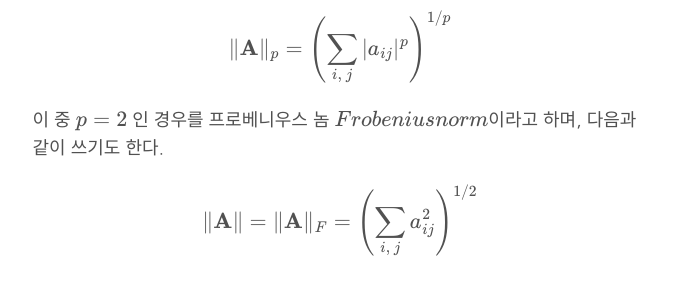
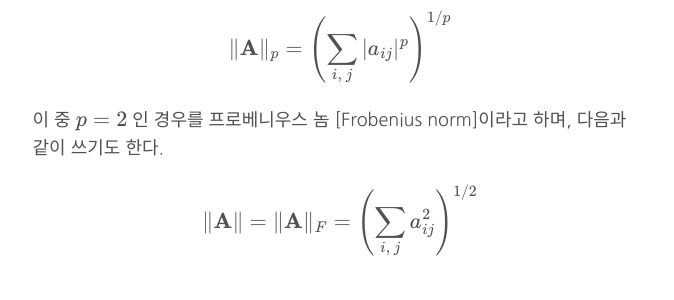
Before and after one commit to gem763/gem763.github.io, a Jekyll site: the page built from _posts/2017-08-23-linear-algebra-basic.md, in a window 1280 px wide and 900 px high, scrolled down 362 px. Shown: the part 153-453 px from the top of the window, without its empty margins (300-974 px from the left). Built offline with Jekyll 4.4.1, drawn with Linux system fonts in a browser that asks for light colours; formulas are drawn with MathJax 3; comment, search, counter and statistics services are not loaded.

Commit message:
Uploaded by https://stackedit.io/

```diff
--- a/_posts/2017-08-23-linear-algebra-basic.md
+++ b/_posts/2017-08-23-linear-algebra-basic.md
@@ -24,7 +24,7 @@
 \Vert \mathbf{A} \Vert_p = \left( \sum_{i,~j} |a_{ij} |^p \right)^{1/p}
 $$
 
-이 중 $p = 2$ 인 경우를 프로베니우스 놈 (Frobenius norm)이라고 하며, 다음과 같이 쓰기도 한다.
+이 중 $p = 2$ 인 경우를 프로베니우스 놈 [Frobenius norm]이라고 하며, 다음과 같이 쓰기도 한다.
 
 $$
 \Vert \mathbf{A} \Vert = \Vert \mathbf{A} \Vert_F = \left( \sum_{i,~j} a_{ij}^2 \right)^{1/2}
```
